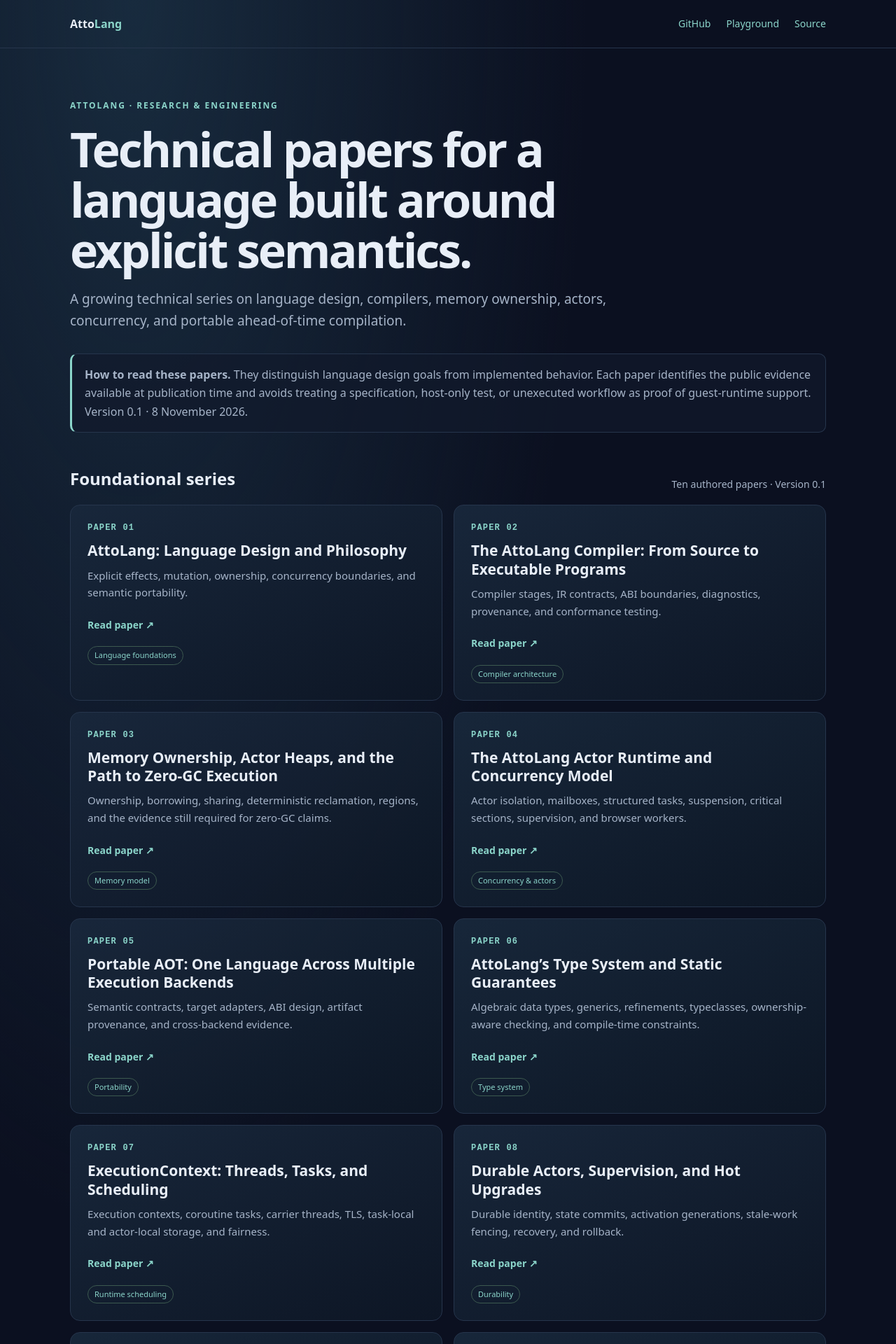
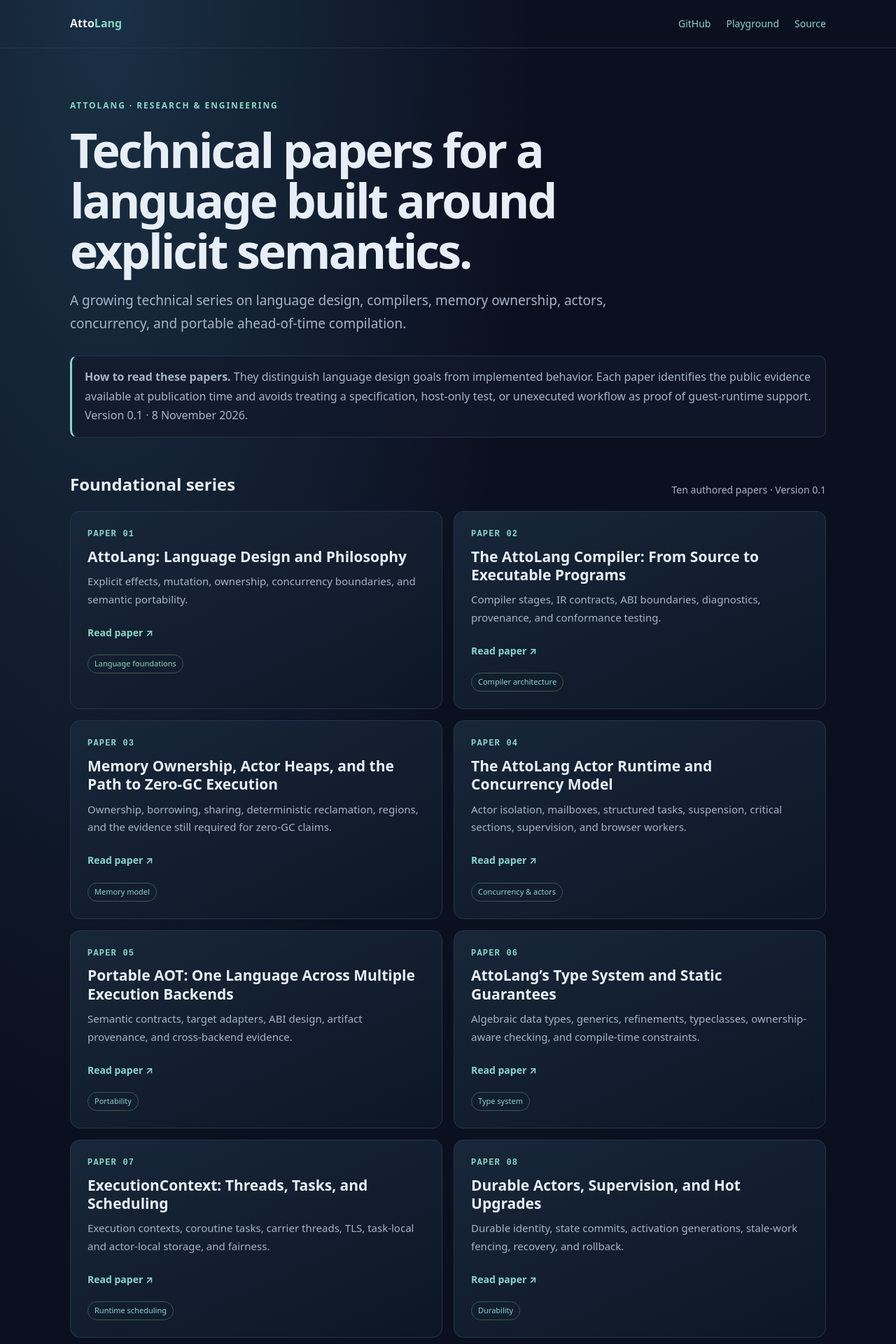
Before and after one commit to atto-lang/atto-lang.github.io, a Jekyll site: the page whitepapers/index.html, which Jekyll copies as it is, in a window 1280 px wide. Shown: the top 1920 px of the page at 70% size. Built offline with Jekyll 4.4.1, drawn with Linux system fonts in a browser that asks for light colours.

Commit message:
docs(whitepapers): apply shared style system to paper index

```diff
--- a/whitepapers/index.html
+++ b/whitepapers/index.html
@@ -16,7 +16,8 @@ main{padding:72px 0 88px}.eyebrow{color:var(--accent);font-size:12px;font-weight
 .number{color:var(--accent);font:700 12px/1.4 ui-monospace,monospace;letter-spacing:.1em}h3{margin:10px 0;font-size:21px;line-height:1.25}article p{margin:0 0 20px;color:var(--muted);font-size:15px}.read{font-weight:650;font-size:14px}.tag{display:inline-block;margin-top:18px;border:1px solid #3c594f;border-radius:999px;padding:3px 9px;color:var(--accent);font-size:11px}
 .roadmap{display:grid;grid-template-columns:repeat(2,minmax(0,1fr));gap:10px 24px;margin:18px 0 0;padding:0;list-style:none}.roadmap li{padding:12px 0;border-bottom:1px solid var(--line);color:var(--muted)}.roadmap b{color:var(--text);font-weight:600}
 footer{border-width:1px 0 0;padding:25px 0 40px;color:var(--muted);font-size:13px}@media(max-width:720px){main{padding:48px 0 64px}.grid,.roadmap{grid-template-columns:1fr}.nav{align-items:flex-start;padding:18px 0;flex-direction:column}.section-head{align-items:flex-start;flex-direction:column}}
-</style></head>
+</style>  <link rel="stylesheet" href="/whitepapers/assets/css/whitepapers.css">
+</head>
 <body><header><div class="wrap nav"><a class="brand" href="/">Atto<span>Lang</span></a><nav class="navlinks" aria-label="Primary navigation"><a href="https://github.com/atto-lang">GitHub</a><a href="/play/">Playground</a><a href="https://github.com/atto-lang/atto-lang.github.io">Source</a></nav></div></header>
 <main class="wrap"><div class="eyebrow">AttoLang · Research &amp; Engineering</div><h1>Technical papers for a language built around explicit semantics.</h1><p class="lead">A growing technical series on language design, compilers, memory ownership, actors, concurrency, and portable ahead-of-time compilation.</p>
 <div class="note"><strong>How to read these papers.</strong> They distinguish language design goals from implemented behavior. Each paper identifies the public evidence available at publication time and avoids treating a specification, host-only test, or unexecuted workflow as proof of guest-runtime support. Version 0.1 · 8 November 2026.</div>
```
